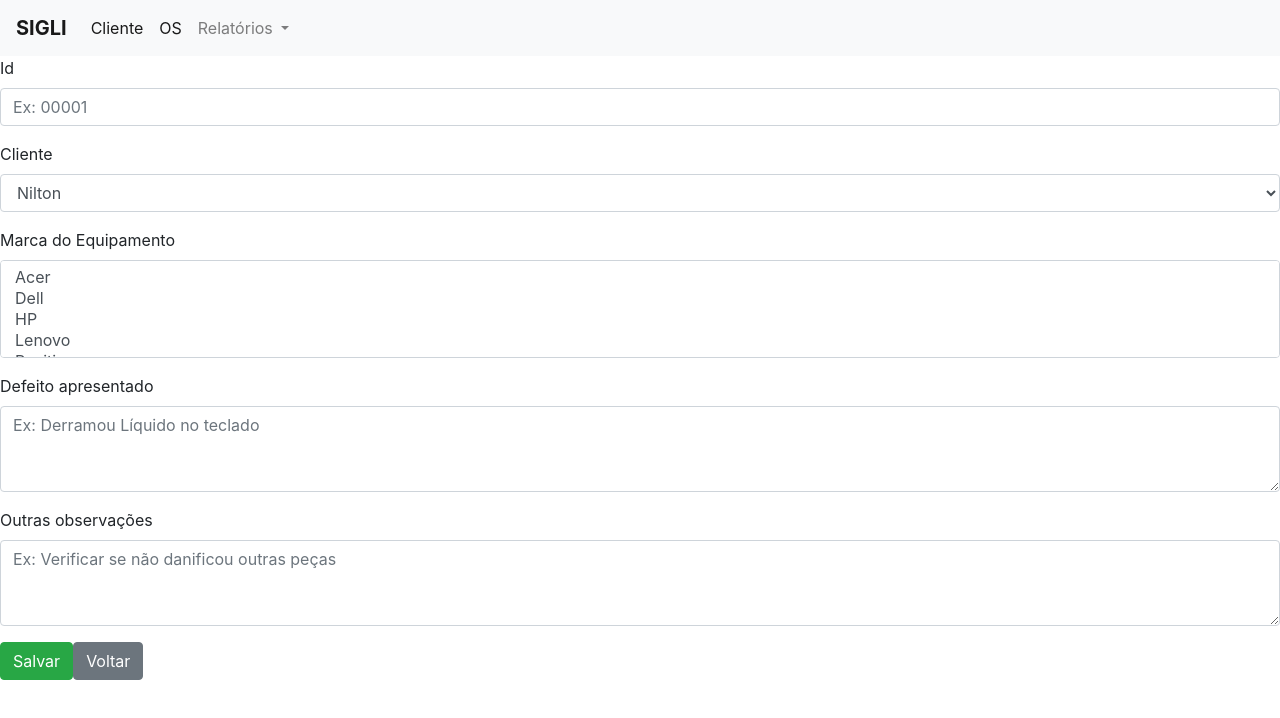
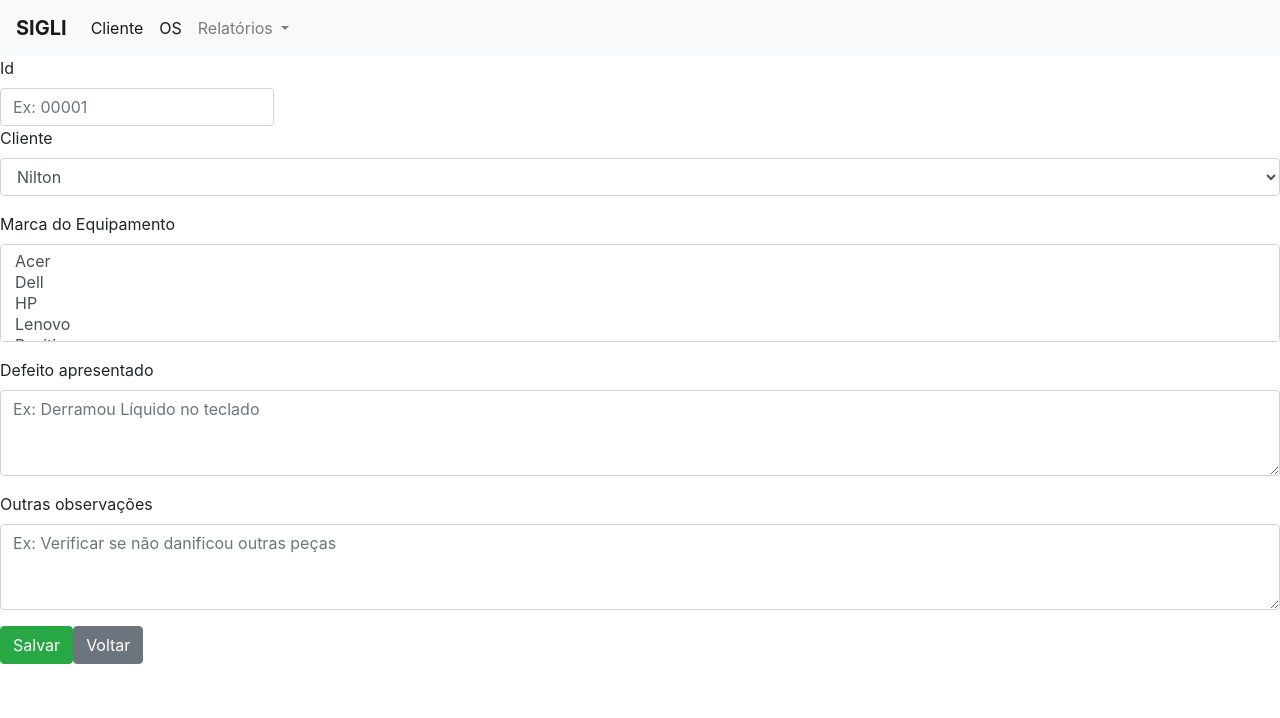
Before and after one commit to niltoncezar95/2018-si7-finalHomework, an Angular app in the folder ordemDeServico/: page /os in a window 1280 px wide. Shown: the top 718 px of the page. Built offline with nearby package versions, Linux system fonts and the light colour scheme.

Commit message:
Alterações em Forms e modificações em serviços

```diff
--- a/ordemDeServico/package.json
+++ b/ordemDeServico/package.json
@@ -22,6 +22,8 @@
     "@angular/router": "^6.0.3",
     "bootstrap": "^4.1.1",
     "core-js": "^2.5.4",
+    "jquery": "^3.3.1",
+    "popper.js": "^1.14.3",
     "rxjs": "^6.0.0",
     "zone.js": "^0.8.26"
   },
--- a/ordemDeServico/src/app/cliente/cliente.component.html
+++ b/ordemDeServico/src/app/cliente/cliente.component.html
@@ -1,4 +1,10 @@
 <form>
+  <div class="form-row">
+    <div class="col-xs-2">
+      <label for="inputId4">Id</label>
+      <input type="text" class="form-control" id="inputId4" placeholder="Ex: 00001">
+    </div>
+  </div>
   <div class="form-row">
     <div class="form-group col-md-4">
       <label for="inputName4">Nome</label>
@@ -31,6 +37,6 @@
       <input type="text" class="form-control" id="inputState" placeholder="Ex: MG">
     </div>
   </div>
-  <button type="submit" class="btn btn-success" >Salvar</button>
+  <button type="submit" class="btn btn-success">Salvar</button>
   <button type="button" class="btn btn-secondary" (click)="goBack()">Voltar</button>
 </form>
--- a/ordemDeServico/src/app/os/os.component.html
+++ b/ordemDeServico/src/app/os/os.component.html
@@ -1,7 +1,9 @@
 <form>
-  <div class="form-group">
-    <label for="exampleFormControlInput1">Id</label>
-    <input type="email" class="form-control" id="exampleFormControlInput1" placeholder="Ex: 00001">
+  <div class="form-row">
+    <div class="col-xs-2">
+      <label for="inputId4">Id</label>
+      <input type="id" class="form-control" id="inputId4" placeholder="Ex: 00001">
+    </div>
   </div>
   <div class="form-group">
     <label for="exampleFormControlSelect1">Cliente</label>
```
Also changed, not shown: ordemDeServico/src/app/cliente/cliente.service.ts (+19 -0 lines), ordemDeServico/src/app/cliente/cliente.ts (+7 -6 lines).
